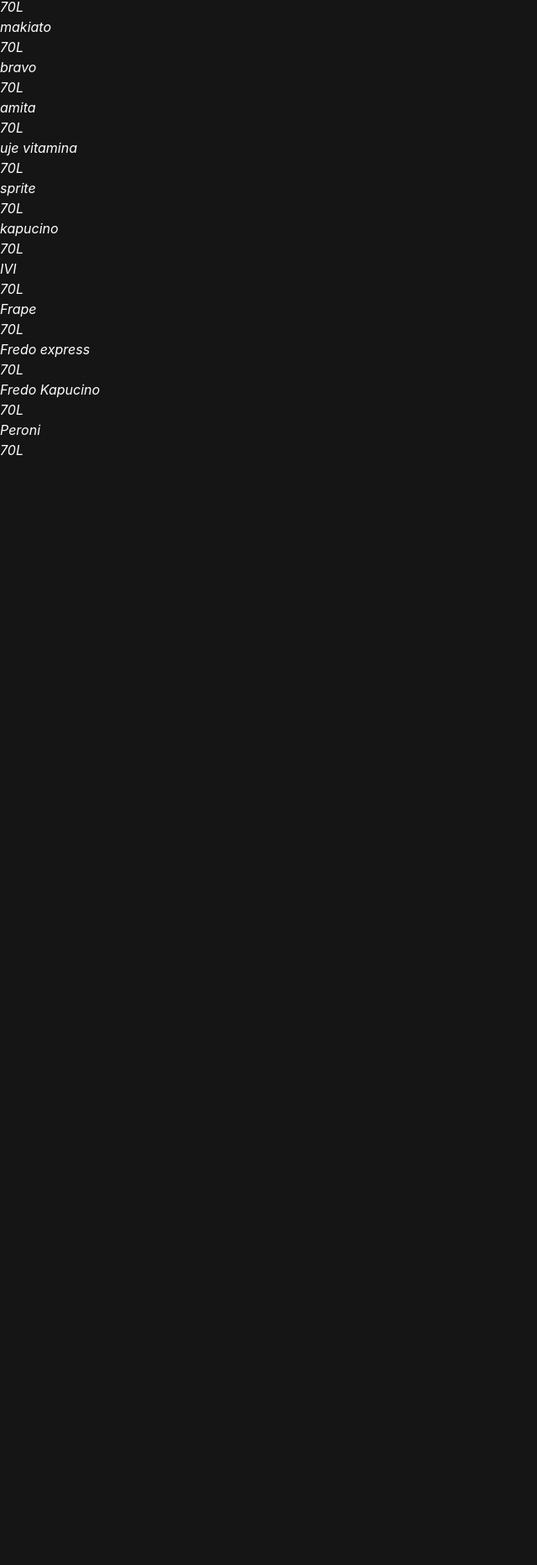
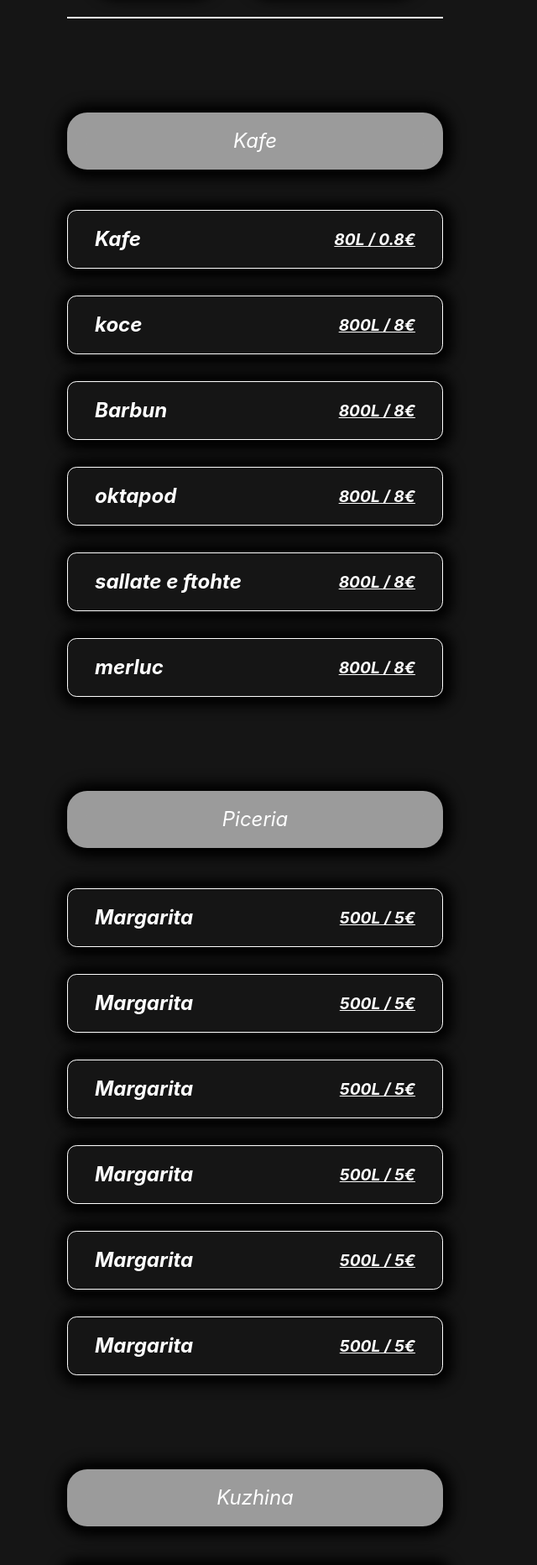
Before and after one commit to Don-Debug/Next-Restaurant, a Next.js app: page /menu in a window 1280 px wide. Shown: the part 260-2124 px from the top of the page at 84% size, without its empty margins (0-640 px from the left). Before the commit the page ends 808 px from the top, so only its background shows below. Built offline with nearby package versions, Linux system fonts and the light colour scheme.

Commit message:
[a lot to go]

```diff
--- a/app/constmenu/Barmenu.tsx
+++ b/app/constmenu/Barmenu.tsx
@@ -1,55 +1,90 @@
 const barMenu = [
   {
+    Name: "Kafe",
+    items: [
+      {
         name: "Kafe",
-    price: "70L",
+        price: "80L / 0.8€",
       },
       {
-    name: "uje",
-    price: "70L",
+        name: "koce",
+        price: "800L / 8€",
       },
       {
-    name: "makiato",
-    price: "70L",
+        name: "Barbun",
+        price: "800L / 8€",
       },
       {
-    name: "bravo",
-    price: "70L",
+        name: "oktapod",
+        price: "800L / 8€",
       },
       {
-    name: "amita",
-    price: "70L",
+        name: "sallate e ftohte",
+        price: "800L / 8€",
       },
       {
-    name: "uje vitamina",
-    price: "70L",
+        name: "merluc",
+        price: "800L / 8€",
+      },
+    ],
   },
   {
-    name: "sprite",
-    price: "70L",
+    Name: "Piceria",
+    items: [
+      {
+        name: "Margarita",
+        price: "500L / 5€",
       },
       {
-    name: "kapucino",
-    price: "70L",
+        name: "Margarita",
+        price: "500L / 5€",
       },
       {
-    name: "IVI",
-    price: "70L",
+        name: "Margarita",
+        price: "500L / 5€",
       },
       {
-    name: "Frape",
-    price: "70L",
+        name: "Margarita",
+        price: "500L / 5€",
       },
       {
-    name: "Fredo express",
-    price: "70L",
+        name: "Margarita",
+        price: "500L / 5€",
       },
       {
-    name: "Fredo Kapucino",
-    price: "70L",
+        name: "Margarita",
+        price: "500L / 5€",
+      },
+    ],
   },
   {
-    name: "Peroni",
-    price: "70L",
+    Name: "Kuzhina",
+    items: [
+      {
+        name: "Spageti Fruta deti",
+        price: "800L / 8€",
+      },
+      {
+        name: "Spageti Fruta deti",
+        price: "800L / 8€",
+      },
+      {
+        name: "Spageti Fruta deti",
+        price: "800L / 8€",
+      },
+      {
+        name: "Spageti Fruta deti",
+        price: "800L / 8€",
+      },
+      {
+        name: "Spageti Fruta deti",
+        price: "800L / 8€",
+      },
+      {
+        name: "Spageti Fruta deti",
+        price: "800L / 8€",
+      },
+    ],
   },
 ];
 
--- a/app/constmenu/Restaurantmenu.tsx
+++ b/app/constmenu/Restaurantmenu.tsx
@@ -1,55 +1,108 @@
 const RestaurantMenu = [
   {
+    Name: "Peshku",
+    items: [
+      {
         name: "Levrek",
-    price: "70L",
+        price: "800L / 8€",
+        ingredients: "{peshk ne zgare}",
       },
       {
-    name: "Koce",
-    price: "70L",
+        name: "koce",
+        price: "800L / 8€",
+        ingredients: "{peshk ne zgare}",
       },
       {
         name: "Barbun",
-    price: "70L",
+        price: "800L / 8€",
+        ingredients: "{peshk ne zgare}",
+      },
+      {
+        name: "oktapod",
+        price: "800L / 8€",
+        ingredients: "{peshk ne zgare}",
+      },
+      {
+        name: "sallate e ftohte",
+        price: "800L / 8€",
+        ingredients: "{peshk ne zgare}",
+      },
+      {
+        name: "merluc",
+        price: "800L / 8€",
+        ingredients: "{peshk ne zgare}",
+      },
+    ],
+  },
+  {
+    Name: "Piceria",
+    items: [
+      {
+        name: "Margarita",
+        price: "500L / 5€",
+        ingredients: "{salc domatesh, mozarella}",
       },
       {
         name: "Margarita",
-    price: "70L",
+        price: "500L / 5€",
+        ingredients: "{salc domatesh, mozarella}",
       },
       {
-    name: "Spageti fruta deti",
-    price: "70L",
+        name: "Margarita",
+        price: "500L / 5€",
+        ingredients: "{salc domatesh, mozarella}",
       },
       {
-    name: "Supe Peshku",
-    price: "70L",
+        name: "Margarita",
+        price: "500L / 5€",
+        ingredients: "{salc domatesh, mozarella}",
       },
       {
-    name: "Proshute",
-    price: "70L",
+        name: "Margarita",
+        price: "500L / 5€",
+        ingredients: "{salc domatesh, mozarella}",
       },
       {
-    name: "Tave Saganaq",
-    price: "70L",
+        name: "Margarita",
+        price: "500L / 5€",
+        ingredients: "{salc domatesh, mozarella}",
+      },
+    ],
   },
   {
-    name: "Tave Peshku",
-    price: "70L",
+    Name: "Kuzhina",
+    items: [
+      {
+        name: "Spageti Fruta deti",
+        price: "800L / 8€",
+        ingredients: "{spagetti,domatina,fruta deti}",
       },
       {
-    name: "Ngjala",
-    price: "70L",
+        name: "Spageti Fruta deti",
+        price: "800L / 8€",
+        ingredients: "{spagetti,domatina,fruta deti}",
       },
       {
-    name: "Patate te skuqura",
-    price: "70L",
+        name: "Spageti Fruta deti",
+        price: "800L / 8€",
+        ingredients: "{spagetti,domatina,fruta deti}",
       },
       {
-    name: "Xaxiq",
-    price: "70L",
+        name: "Spageti Fruta deti",
+        price: "800L / 8€",
+        ingredients: "{spagetti,domatina,fruta deti}",
       },
       {
-    name: "Sallate Greke",
-    price: "70L",
+        name: "Spageti Fruta deti",
+        price: "800L / 8€",
+        ingredients: "{spagetti,domatina,fruta deti}",
+      },
+      {
+        name: "Spageti Fruta deti",
+        price: "800L / 8€",
+        ingredients: "{spagetti,domatina,fruta deti}",
+      },
+    ],
   },
 ];
 
--- a/app/globals.css
+++ b/app/globals.css
@@ -26,6 +26,9 @@
 
 body {
   color: #fff;
+  background-color: #151515;
+}
+.bg-body {
   background-color: #151515;
 }
 .bg-blured {
--- a/app/menu/components/Bar.tsx
+++ b/app/menu/components/Bar.tsx
@@ -3,11 +3,29 @@
 
 export default function Bar() {
   return (
-    <div>
-      {barMenu.map((bar) => (
-        <div key={bar.name} className="flex flex-col">
-          <h1>{bar.name}</h1>
-          <p>{bar.price}</p>
+    <div className="flex flex-col gap-[2rem] w-[100%] mt-[2rem] pb-[5rem]">
+      {barMenu.map((category) => (
+        <div
+          key={category.Name}
+          className="flex flex-col justify-center items-start gap-[1rem] w-[100%]"
+        >
+          <h1 className="bg-blured px-[1rem] py-[1rem] w-[100%] text-center text-[1.5rem] rounded-[1.5rem] box-shadow mt-[5rem]">
+            {category.Name}
+          </h1>
+          <div className="w-[100%]">
+            {category.items.map((item) => (
+              <div
+                key={item.name}
+                className="flex justify-between w-[100%] items-center border-[1px]
+                 border-white px-8 py-4 rounded-[0.7rem] mt-[2rem] box-shadow"
+              >
+                <h1 className="text-[1.5rem]  font-bold">{item.name}</h1>
+                <p className=" underline font-bold text-[1.2rem]">
+                  {item.price}
+                </p>
+              </div>
+            ))}
+          </div>
         </div>
       ))}
     </div>
--- a/app/menu/components/Restaurant.tsx
+++ b/app/menu/components/Restaurant.tsx
@@ -1,13 +1,35 @@
 import Link from "next/link";
 import RestaurantMenu from "../../constmenu/Restaurantmenu";
+import { it } from "node:test";
 
 export default function Restaurant() {
   return (
-    <div>
-      {RestaurantMenu.map((restaurant) => (
-        <div key={restaurant.name} className="flex flex-wrap">
-          <h1>{restaurant.name}</h1>
-          <p>{restaurant.price}</p>
+    <div className="flex flex-col gap-[2rem] w-[100%] mt-[2rem] pb-[5rem]">
+      {RestaurantMenu.map((category) => (
+        <div
+          key={category.Name}
+          className="flex flex-col justify-center items-start gap-[1rem] w-[100%]"
+        >
+          <h1 className="bg-blured px-[1rem] py-[1rem] w-[100%] text-center text-[1.5rem] rounded-[1.5rem] box-shadow mt-[5rem]">
+            {category.Name}
+          </h1>
+          <div className="w-[100%]">
+            {category.items.map((item) => (
+              <div
+                key={item.name}
+                className="flex justify-between w-[100%] items-center border-[1px]
+                 border-white px-8 py-4 rounded-[0.7rem] mt-[2rem] box-shadow"
+              >
+                <div>
+                  <h1 className="text-[1.5rem]  font-bold">{item.name}</h1>
+                  <p>{item.ingredients}</p>
+                </div>
+                <p className=" underline font-bold text-[1.2rem]">
+                  {item.price}
+                </p>
+              </div>
+            ))}
+          </div>
         </div>
       ))}
     </div>
--- a/app/menu/page.tsx
+++ b/app/menu/page.tsx
@@ -25,19 +25,27 @@
       <div className=" h-[10rem]">
         <Navbar />
       </div>
-      <div className=" flex items-start">
-        <div>
-          <button onClick={toggleFirstDiv}>
-            <h1>bar</h1>
-          </button>
-          <button onClick={toggleSecondDiv}>
-            <h1>Restaurant</h1>
-          </button>
+      <div className=" flex justify-start items-start px-[5rem]">
+        <div className=" w-[40%]">
+          <div className="flex justify-center items-center gap-[3rem] border-b-[2px] py-[2rem] border-white">
+            <button onClick={toggleFirstDiv}>
+              <h1 className=" px-[2rem] py-[1rem] bg-blured rounded-[1.5rem] box-shadow">
+                Bar Menu
+              </h1>
+            </button>
+            <button onClick={toggleSecondDiv}>
+              <h1 className=" px-[2rem] py-[1rem] bg-blured rounded-[1.5rem] box-shadow">
+                Restaurant Menu
+              </h1>
+            </button>
+          </div>
           {showFirstDiv && <Bar />}
           {showSecondDiv && <Restaurant />}
         </div>
-        <div>
-          <h1>Hello word</h1>
+        <div className="w-[40%] fixed right-[3rem]">
+          <h1 className="bg-blured px-[1rem] py-[1rem] w-[100%] text-center text-[1.5rem] rounded-[1.5rem] box-shadow">
+            Check Your bill
+          </h1>
         </div>
       </div>
     </div>
```
Lines whose indentation alone changed are shown as unchanged.
